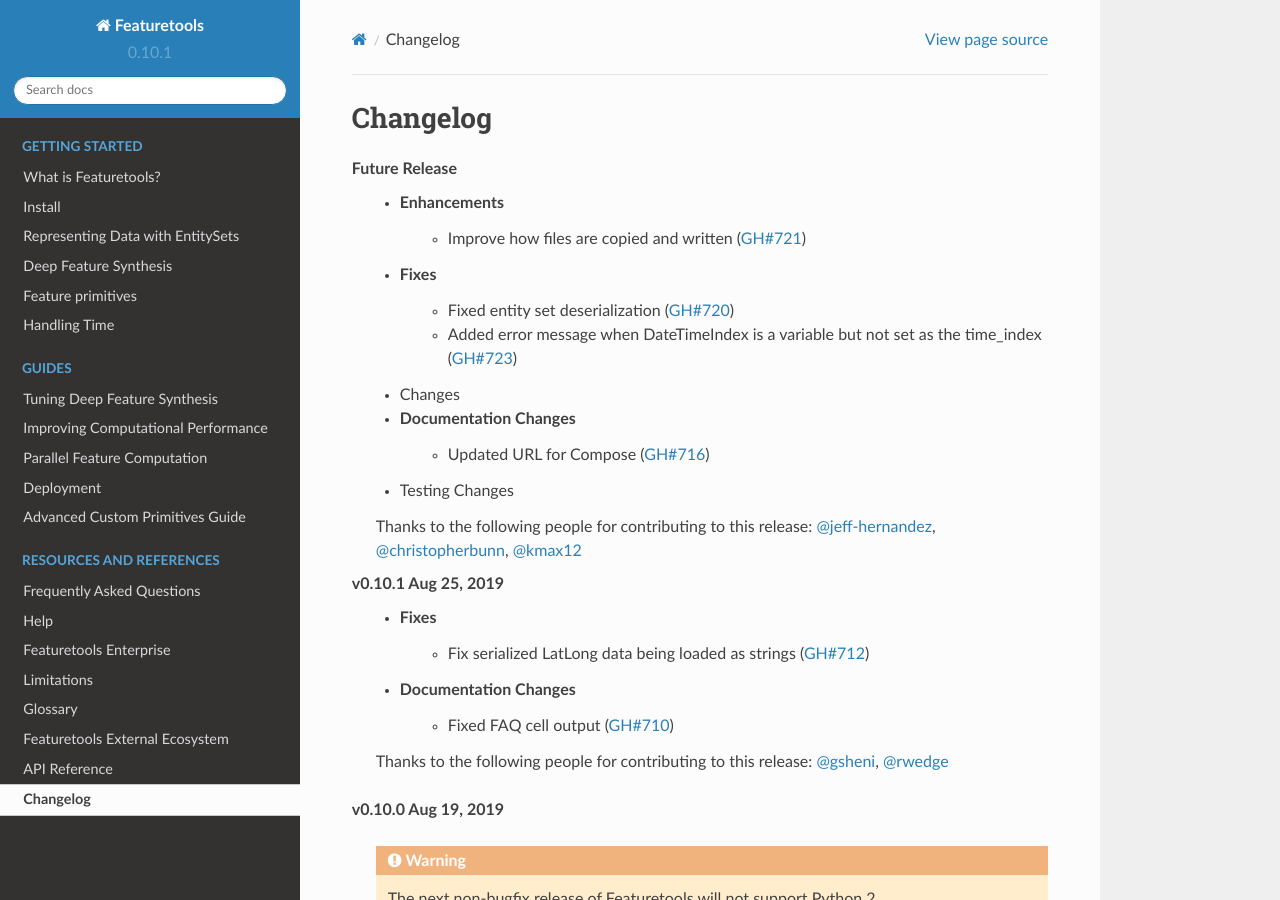
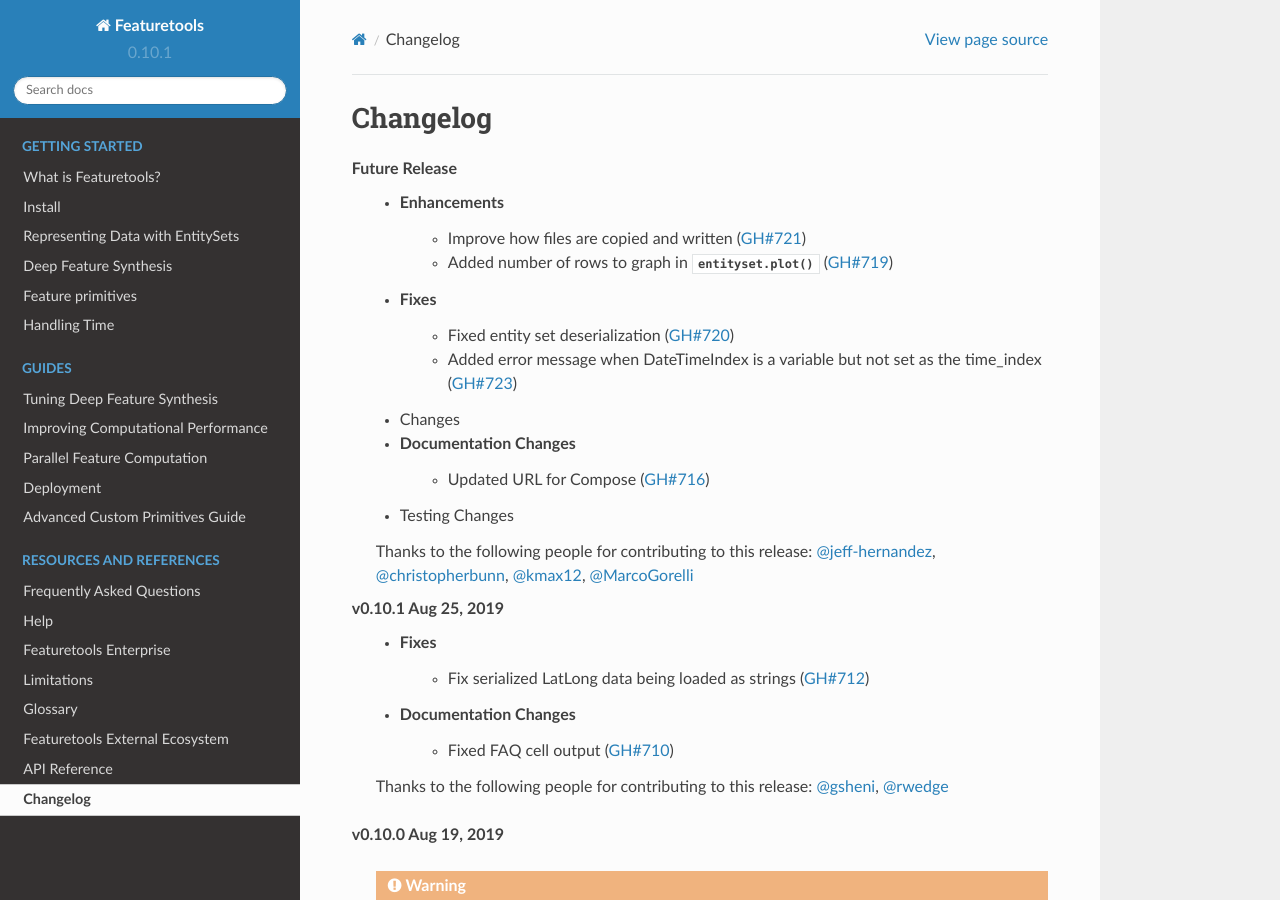
Before and after one commit to alteryx/featuretools, a Sphinx documentation site: the page built from docs/source/changelog.rst, in a window 1280 px wide and 900 px high. Built offline with Sphinx 7.4.7 and the Read the Docs theme 2.0.0, drawn with Linux system fonts in a browser that asks for light colours; pages that are not in the unit, such as notebooks, are missing from menus.

Commit message:
Update changelog

```diff
--- a/docs/source/changelog.rst
+++ b/docs/source/changelog.rst
@@ -5,6 +5,7 @@
 **Future Release**
     * Enhancements
         * Improve how files are copied and written (:pr:`721`)
+        * Added number of rows to graph in :meth:`entityset.plot` (:pr:`719`)
     * Fixes
         * Fixed entity set deserialization (:pr:`720`)
         * Added error message when DateTimeIndex is a variable but not set as the time_index (:pr:`723`)
@@ -14,7 +15,7 @@
     * Testing Changes
 
     Thanks to the following people for contributing to this release:
-    :user:`jeff-hernandez`, :user:`christopherbunn`, :user:`kmax12`
+    :user:`jeff-hernandez`, :user:`christopherbunn`, :user:`kmax12`, :user:`MarcoGorelli`
 
 
 **v0.10.1 Aug 25, 2019**
```
